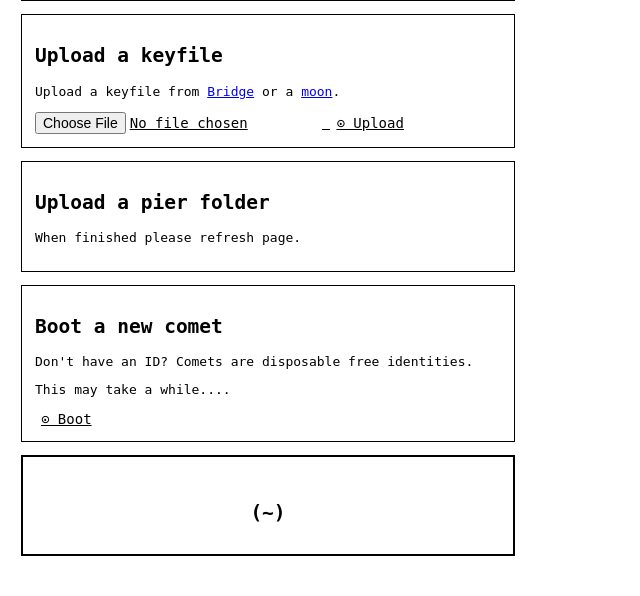
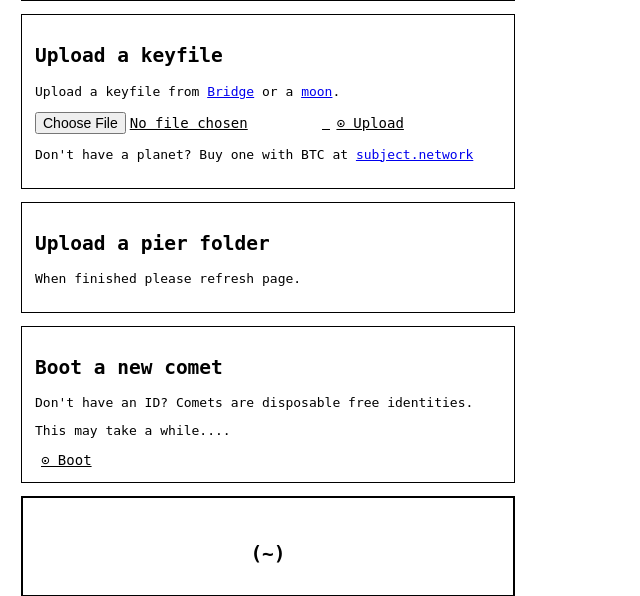
Before and after one commit to mopfel-winrux/urbit-umbrel, a Flask app: template app/templates/hello.html in a window 1280 px wide. Shown: the part 432-1028 px from the top of the page, without its empty margins (0-640 px from the left). Before the commit the page ends 988 px from the top, so only its background shows below. Run offline with Flask 2, Linux system fonts and the light colour scheme; the template is opened without the code that fills it, so the values that code supplies are empty; some libraries are stand-ins or nearby versions.

Commit message:
added plug

```diff
--- a/app/templates/hello.html
+++ b/app/templates/hello.html
@@ -146,6 +146,7 @@ h1 {
     <form action = "/launch/upload_key" method = "POST" enctype = "multipart/form-data" id="submit" />
 <input type = "file" name = "file" accept=".key" id="submit" />
 <input type = "submit" value="⊙ Upload" id="submit" /></form>
+    <p>Don't have a planet? Buy one with BTC at <a href="https://subject.network/buy">subject.network</a></p>
 </div></div>
 
 <div class="box">
```
